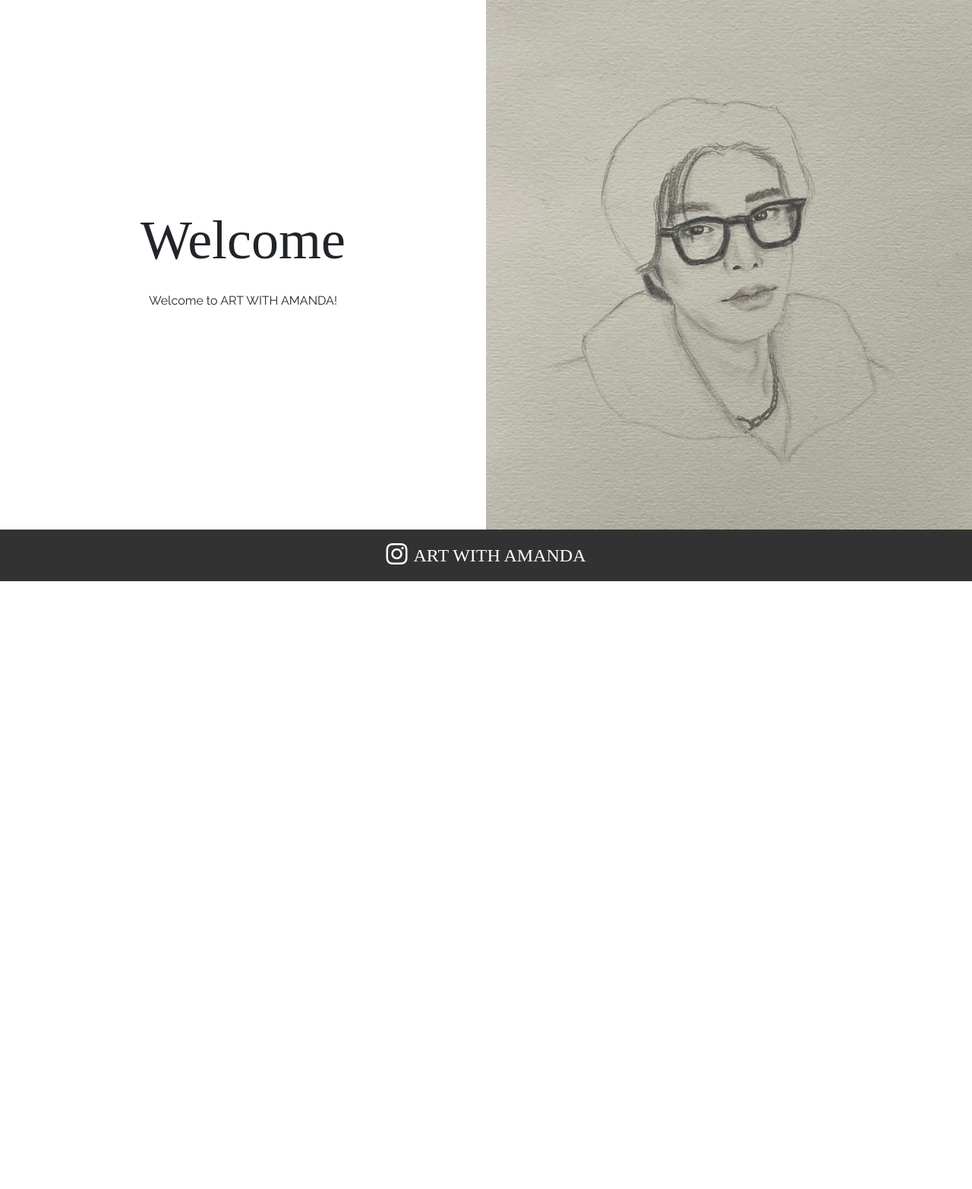
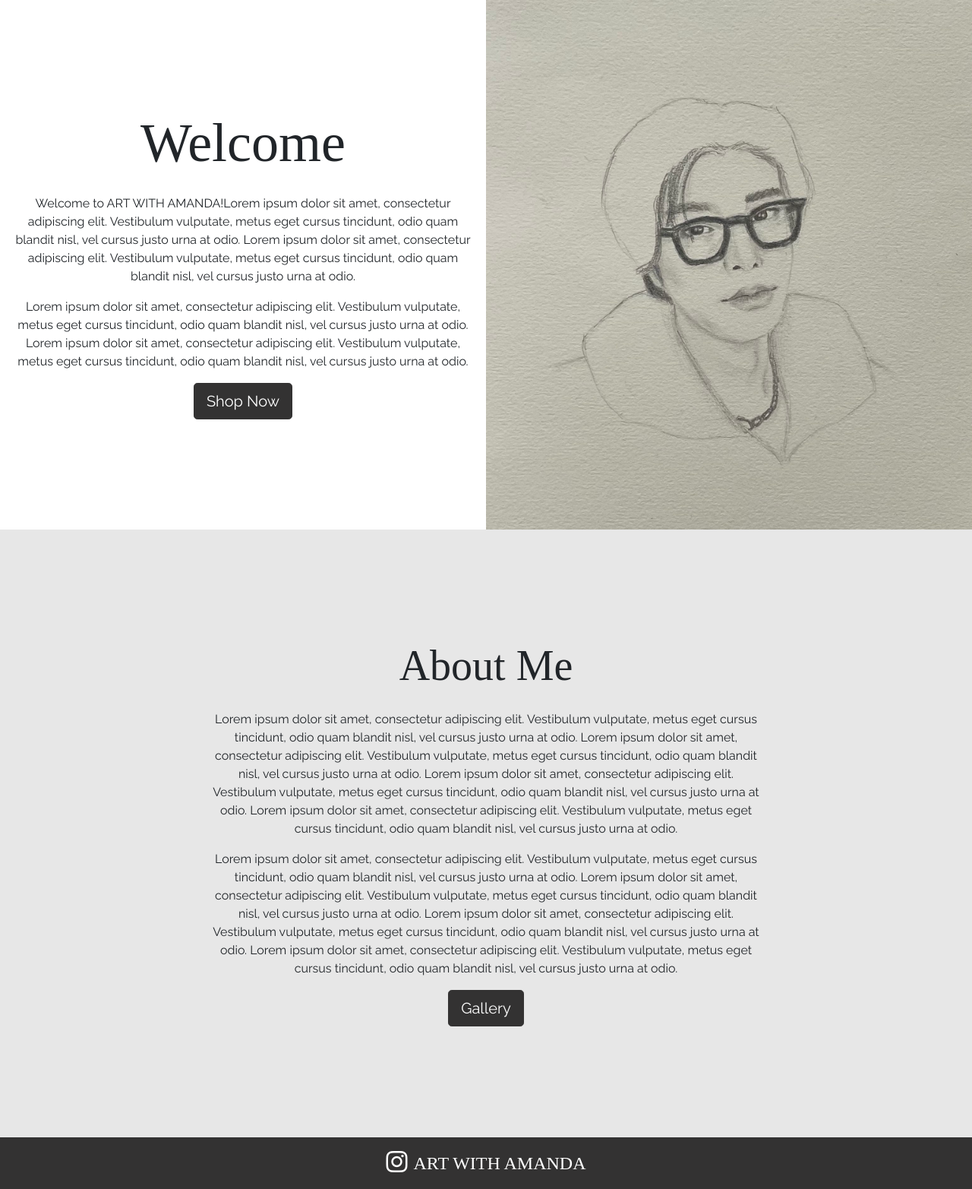
Before and after one commit to amandakoka/ARTWITHAMANDA, a Django app: page / in a window 1280 px wide. Shown: the part 62-1627 px from the top of the page at 76% size. Before the commit the page ends 827 px from the top, so only its background shows below. Run offline with Django 3.2, Linux system fonts and the light colour scheme; some libraries are stand-ins or nearby versions; some web fonts are replaced.

Commit message:
feat: Add About section and update Shop Now and Gallery buttons.

```diff
--- a/home/templates/home/index.html
+++ b/home/templates/home/index.html
@@ -5,15 +5,43 @@
 
 {% block content %}
 <div class="container-fluid">
+    <!-- Welcome Section -->
     <div class="row welcome-section">
         <div class="col-md-6 d-flex align-items-center justify-content-center text-center">
             <div class="welcome-text">
                 <h1 class="display-3 mb-4">Welcome</h1>
-                <p class="fs-4">Welcome to ART WITH AMANDA!</p>
+                <p class="fs-4">Welcome to ART WITH AMANDA!Lorem ipsum dolor sit amet, consectetur adipiscing elit. Vestibulum vulputate, metus eget cursus tincidunt, odio quam blandit nisl, vel cursus justo urna at odio.
+                    Lorem ipsum dolor sit amet, consectetur adipiscing elit. Vestibulum vulputate, metus eget cursus tincidunt, odio quam blandit nisl, vel cursus justo urna at odio.
+                </p>
+                <p class="fs-4">Lorem ipsum dolor sit amet, consectetur adipiscing elit. Vestibulum vulputate, metus eget cursus tincidunt, odio quam blandit nisl, vel cursus justo urna at odio.
+                    Lorem ipsum dolor sit amet, consectetur adipiscing elit. Vestibulum vulputate, metus eget cursus tincidunt, odio quam blandit nisl, vel cursus justo urna at odio.</p>
+                <button type="button" class="btn btn-dark btn-lg">Shop Now</button>
             </div>
         </div>
         <div class="col-md-6 p-0 d-flex align-items-center">
-            <img src="{% static 'media/homepagephoto.jpg' %}" alt="Welcome Image" class="img-fluid w-100 h-100">
+            <img src="{% static 'media/homepagephoto.jpg' %}" alt="Welcome Image" class="img-fluid w-100 h-100 object-fit-cover">
+        </div>
+    </div>
+
+    <!-- About Me Section -->
+    <div class="row about-me-section">
+        <div class="container">
+            <div class="row justify-content-center text-center">
+                <div class="col-md-10 col-lg-8">
+                    <h2 class="display-4 mb-4">About Me</h2>
+                    <p class="fs-4">Lorem ipsum dolor sit amet, consectetur adipiscing elit. Vestibulum vulputate, metus eget cursus tincidunt, odio quam blandit nisl, vel cursus justo urna at odio.
+                        Lorem ipsum dolor sit amet, consectetur adipiscing elit. Vestibulum vulputate, metus eget cursus tincidunt, odio quam blandit nisl, vel cursus justo urna at odio.
+                        Lorem ipsum dolor sit amet, consectetur adipiscing elit. Vestibulum vulputate, metus eget cursus tincidunt, odio quam blandit nisl, vel cursus justo urna at odio.
+                        Lorem ipsum dolor sit amet, consectetur adipiscing elit. Vestibulum vulputate, metus eget cursus tincidunt, odio quam blandit nisl, vel cursus justo urna at odio.
+                    </p>
+                    <p class="fs-4">Lorem ipsum dolor sit amet, consectetur adipiscing elit. Vestibulum vulputate, metus eget cursus tincidunt, odio quam blandit nisl, vel cursus justo urna at odio.
+                        Lorem ipsum dolor sit amet, consectetur adipiscing elit. Vestibulum vulputate, metus eget cursus tincidunt, odio quam blandit nisl, vel cursus justo urna at odio.
+                        Lorem ipsum dolor sit amet, consectetur adipiscing elit. Vestibulum vulputate, metus eget cursus tincidunt, odio quam blandit nisl, vel cursus justo urna at odio.
+                        Lorem ipsum dolor sit amet, consectetur adipiscing elit. Vestibulum vulputate, metus eget cursus tincidunt, odio quam blandit nisl, vel cursus justo urna at odio.
+                    </p>
+                    <button type="button" class="btn btn-dark btn-lg">Gallery</button>
+                </div>
+            </div>
         </div>
     </div>
 </div>
--- a/static/css/base.css
+++ b/static/css/base.css
@@ -43,9 +43,7 @@ h1, h2, h3, h4, h5, h6 {
     background-color: #555;
 }
 
-.about-me-section {
-    background-color: #e7e7e7 !important;
-}
+
 
 /* Footer Styles */
 .footer {
@@ -67,3 +65,24 @@ h1, h2, h3, h4, h5, h6 {
     font-size: 1.5rem;
     color: #ffffff
 }
+
+.btn-dark {
+    background-color: #333232;
+    border-color: #333232;
+}
+
+.btn-dark:hover {
+    background-color: #444343;
+    border-color: #444343;
+}
+
+.about-me-section {
+    background-color: #e7e7e7 !important;
+    display: flex;
+    align-items: center;
+    justify-content: center;
+    height: 100vh; /* Adjust the height as needed */
+}
+.about-me-content {
+    text-align: center;
+}
```
